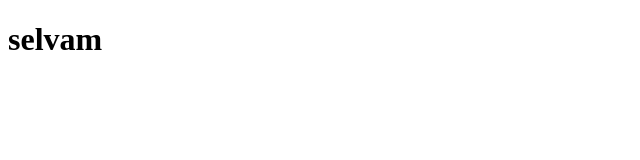
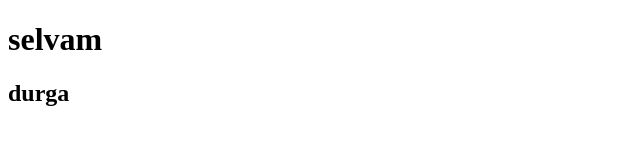
Before and after one commit to maruthamuthuselvam/dept_project, a plain HTML site: page index.html in a window 1280 px wide. Shown: the whole page, without its empty margins (0-640 px from the left). Drawn offline with Linux system fonts and the light colour scheme.

Commit message:
feat:add a new name

```diff
--- a/index.html
+++ b/index.html
@@ -7,5 +7,6 @@
 </head>
 <body>
     <h1>selvam</h1>
+    <h2>durga</h2>
 </body>
 </html>
```
